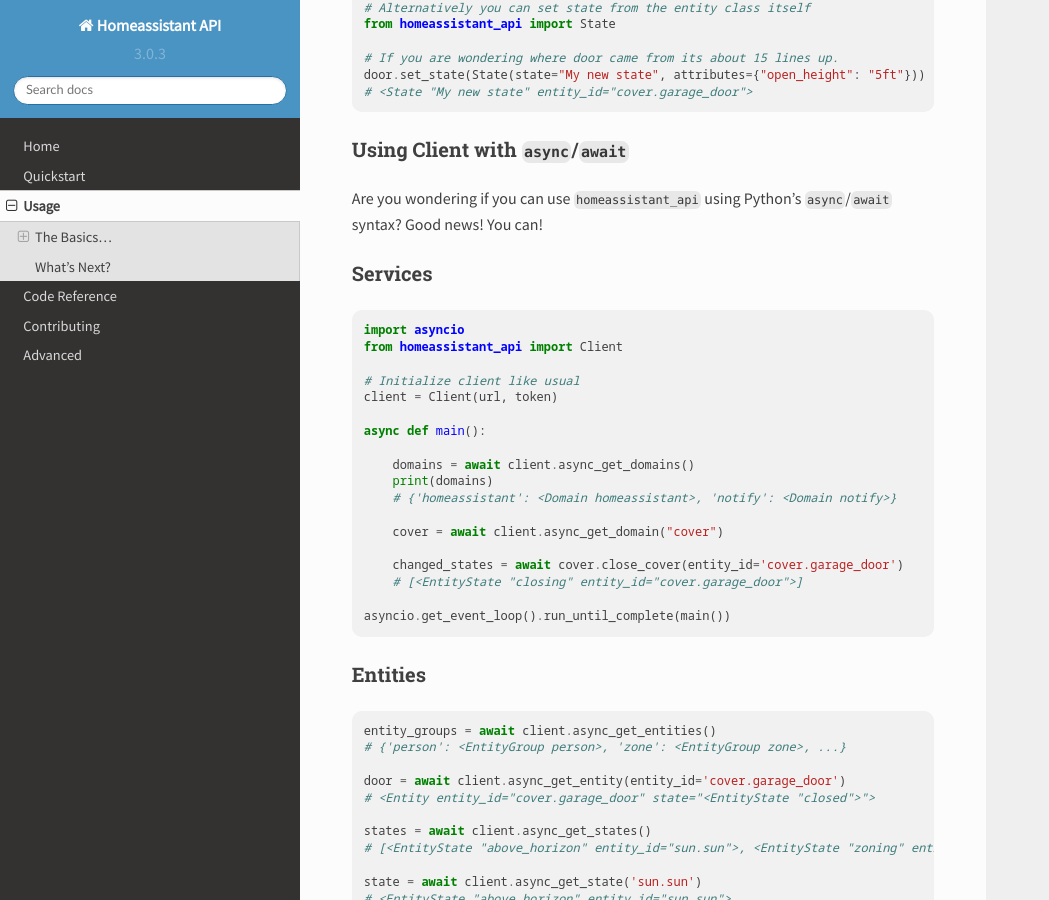
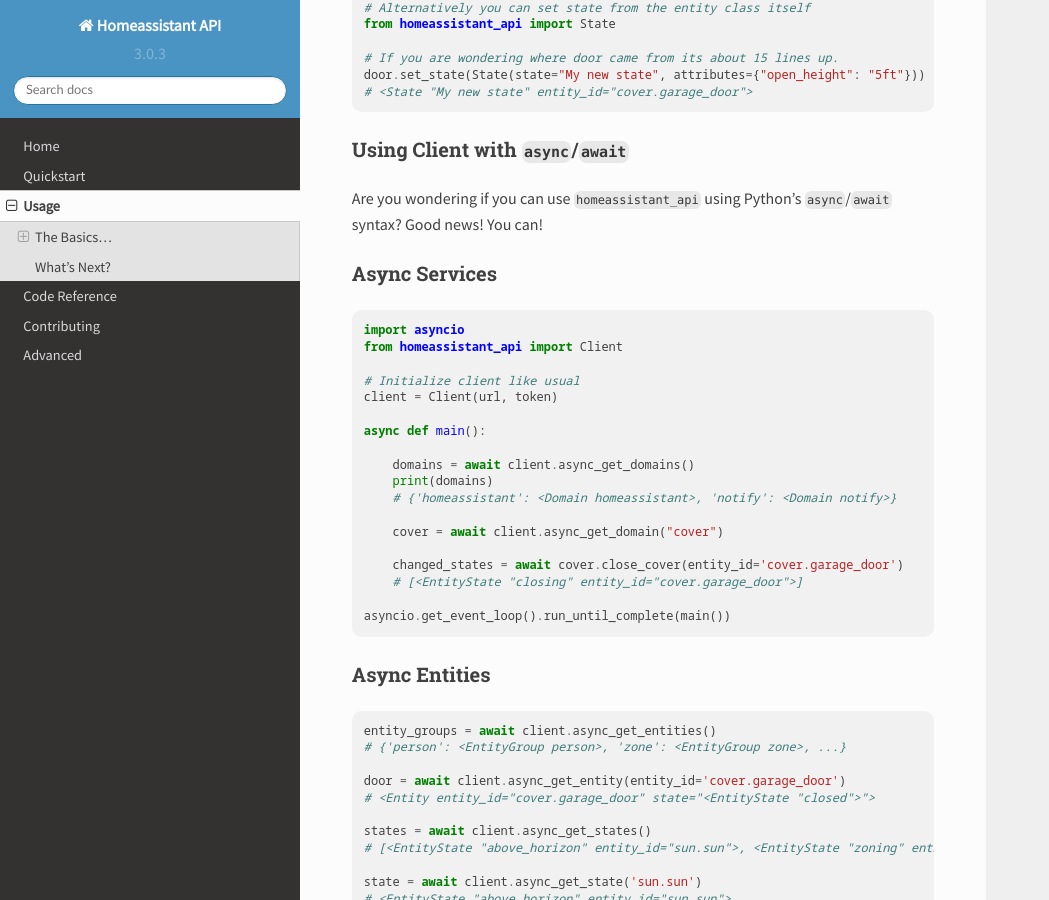
Before and after one commit to GrandMoff100/HomeAssistantAPI, a Sphinx documentation site: the page built from docs/usage.rst, in a window 1280 px wide and 900 px high, scrolled down 1500 px. Shown: the whole window, without its empty margins (0-1049 px from the left). Built offline with Sphinx 7.4.7 and the Read the Docs theme 2.0.0, drawn with Linux system fonts in a browser that asks for light colours.

Commit message:
Fixed duplicate section label

```diff
--- a/docs/quickstart.rst
+++ b/docs/quickstart.rst
@@ -1,5 +1,3 @@
-.. _quickstart:
-
 ***********
 Quickstart
 ***********
--- a/docs/usage.rst
+++ b/docs/usage.rst
@@ -97,8 +97,8 @@ Using Client with :code:`async`/:code:`await`
 Are you wondering if you can use :code:`homeassistant_api` using Python's :code:`async`/:code:`await` syntax?
 Good news! You can!
 
-Services
-************
+Async Services
+********************
 .. code-block:: python
 
     import asyncio
@@ -120,8 +120,8 @@ Services
 
     asyncio.get_event_loop().run_until_complete(main())
 
-Entities
-*********
+Async Entities
+*****************
 
 .. code-block:: python
 
```
